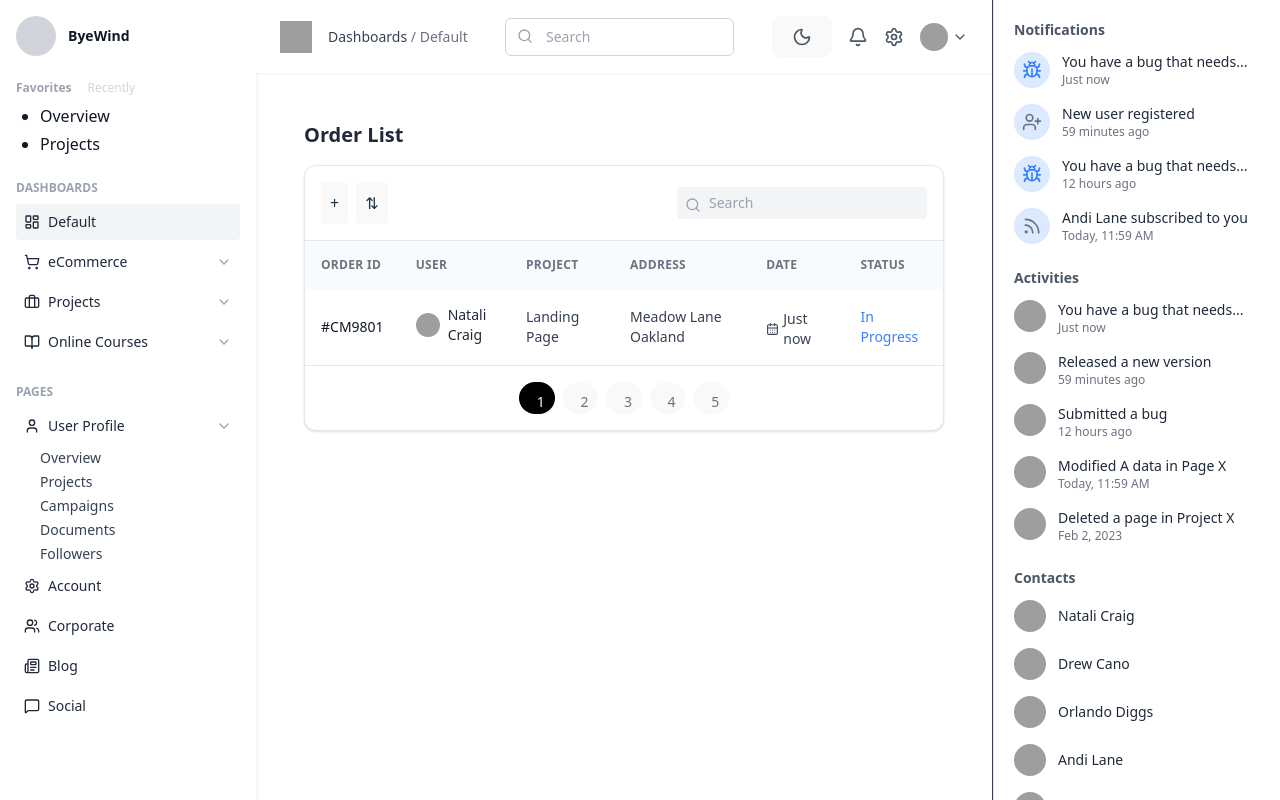
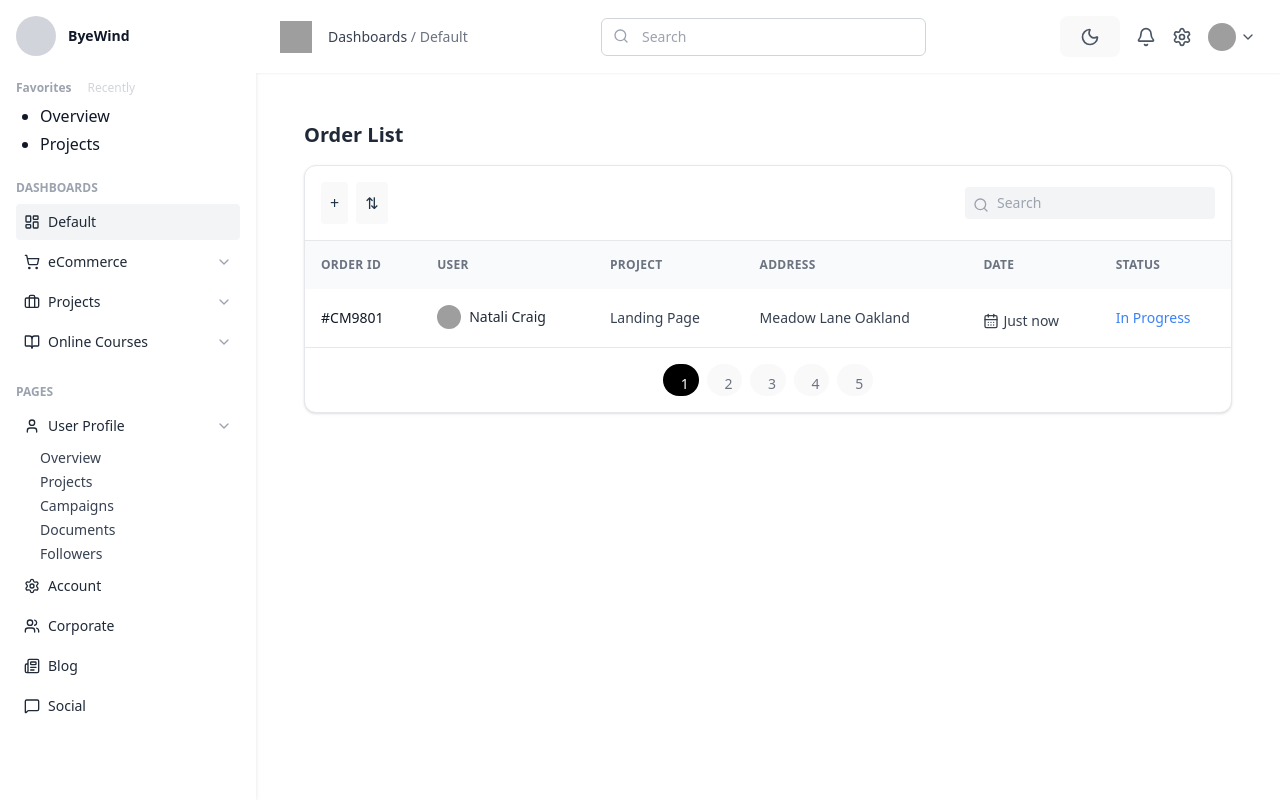
Before and after one commit to khushishikhu/juspay, a React (Vite) app in the folder my-dashboard/: page /orders in a window 1280 px wide. Built offline with nearby package versions, Linux system fonts and the light colour scheme; grey boxes are pictures that could not be loaded.

Commit message:
disabled notification on orderlist

```diff
--- a/my-dashboard/src/App.jsx
+++ b/my-dashboard/src/App.jsx
@@ -1,5 +1,5 @@
 import React from "react";
-import { BrowserRouter as Router, Routes, Route } from "react-router-dom";
+import { BrowserRouter as Router, Routes, Route, useLocation } from "react-router-dom";
 
 // Layout Components
 import Sidebar from "./components/Sidebar";
@@ -15,10 +15,11 @@
 import ProjectionsBarChart from "./components/ProjectionBarchart";
 import OrdersPage from "./components/OrderList";
 
+function MainLayout() {
+  const location = useLocation();
+  const isOrdersPage = location.pathname === "/orders";
 
-export default function App() {
   return (
-    <Router>
     <div className="flex h-screen w-screen overflow-hidden">
       {/* Sidebar */}
       <div className="hidden md:block">
@@ -67,12 +68,21 @@
           </main>
         </div>
 
-          {/* Right Panel - hidden on OrdersPage */}
+        {/* Right Panel (hide on /orders) */}
+        {!isOrdersPage && (
           <div className="hidden xl:block w-72 shrink-0 border-l border-gray-700">
             <RightPanel />
           </div>
+        )}
       </div>
     </div>
+  );
+}
+
+export default function App() {
+  return (
+    <Router>
+      <MainLayout />
     </Router>
   );
 }
```
Lines whose indentation alone changed are shown as unchanged.
